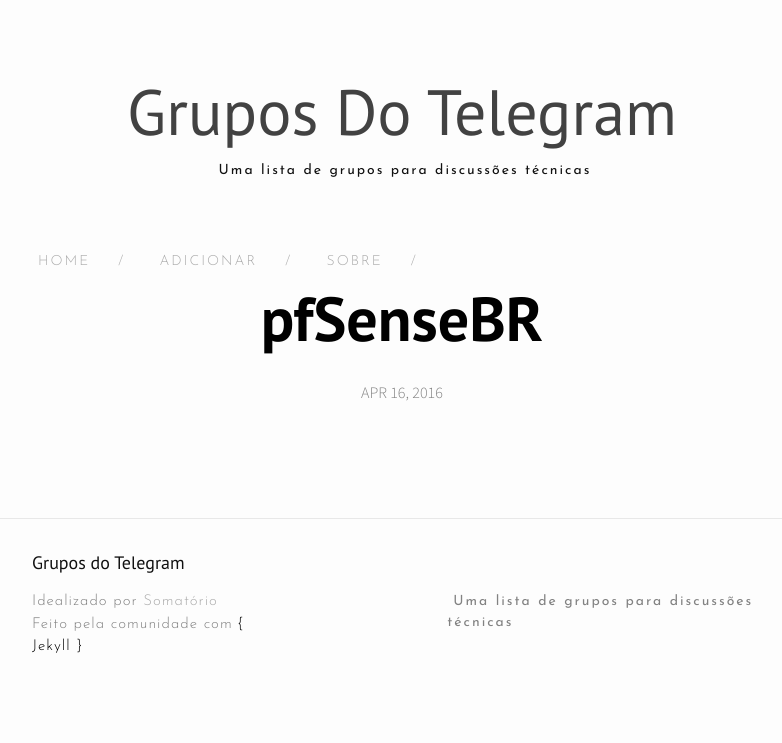
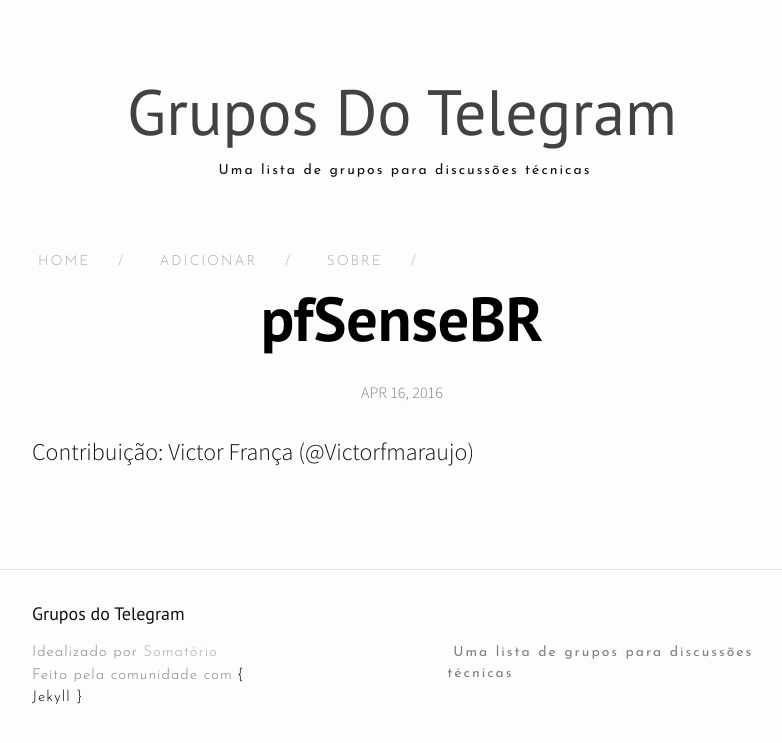
Before and after one commit to listatelegram/listatelegram.github.io, a Jekyll site: the page built from _posts/2016-04-16-pfsensebr.markdown, in a window 1280 px wide. Shown: the top 743 px of the page, without its empty margins (238-1020 px from the left). Built offline with Jekyll 4.4.1, drawn with Linux system fonts in a browser that asks for light colours; nearby versions of some CDN libraries.

```diff
--- a/_posts/2016-04-16-pfsensebr.markdown
+++ b/_posts/2016-04-16-pfsensebr.markdown
@@ -2,5 +2,6 @@
 layout: post
 title:  "pfSenseBR"
 categories: jekyll update
-link-telegram: https://telegram.me/joinchat/A733uTwnFgxq3xG_5Dzhng
+link-telegram: https://telegram.me/pfsensebr
 ---
+Contribuição: Victor França (@Victorfmaraujo)
```
